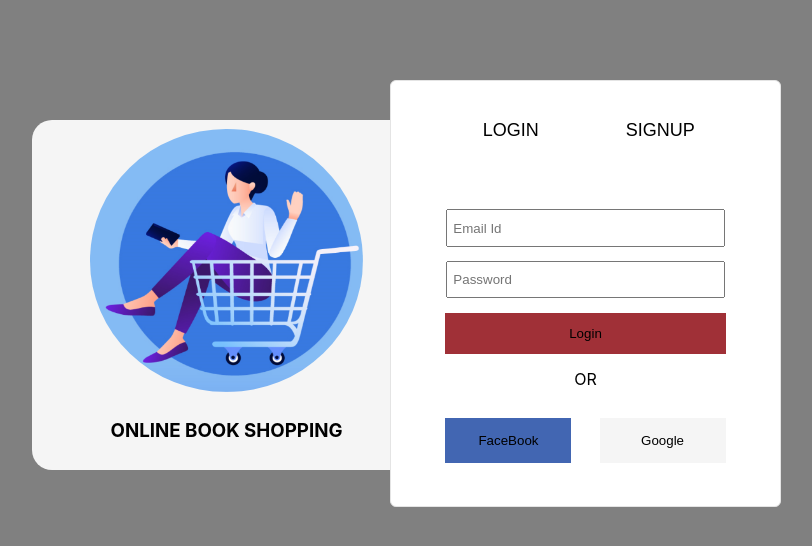
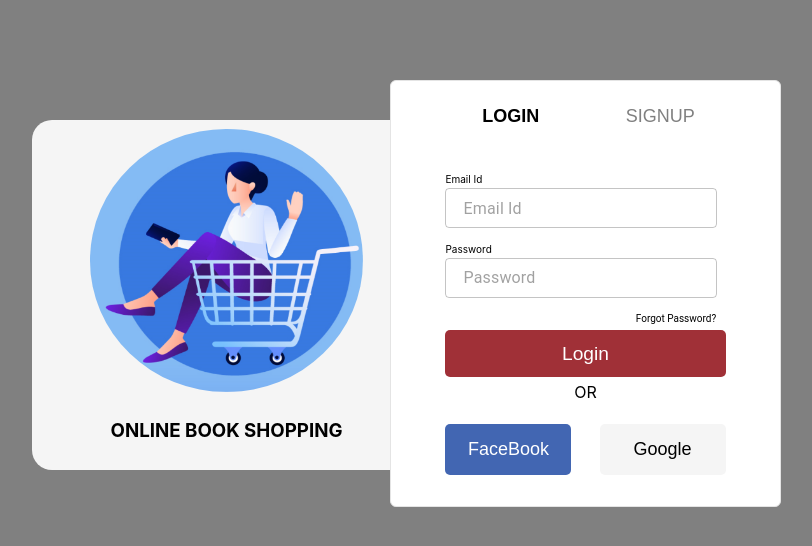
Before and after one commit to vishnu244/BookStore_React-FrontEnd-, a React (Create React App) app in the folder bookstore/: page / in a window 1280 px wide. Shown: the top 546 px of the page, without its empty margins (268-1080 px from the left). Built offline with nearby package versions, Linux system fonts and the light colour scheme.

Commit message:
[Vishnu]-Added SignIn Component

```diff
--- a/bookstore/src/Pages/SignIn/Signin.css
+++ b/bookstore/src/Pages/SignIn/Signin.css
@@ -56,6 +56,7 @@
 
 }
 
+
 .buttons {
     /* border: 1px solid black; */
     width: 80%;
@@ -74,11 +75,24 @@
 .Data {
     /* border: 1px solid black; */
     width: 80%;
-    height: 70%;
+    height: 80%;
     display: flex;
     flex-direction: column;
     justify-content: space-evenly;
     align-items: center;
+}
+.emailid{
+    display: flex;
+    /* flex-direction: column; */
+    justify-content: flex-start;
+    height: 10px;
+    font-size: x-small;
+}
+.forgotpass{
+    margin-left: 190px;
+    width: 81px;
+    height: 13px;
+    font: normal normal normal 10px/13px Roboto;
 }
 
 .inputdetails {
@@ -88,10 +102,10 @@
     display: flex;
     flex-direction: column;
     justify-content: space-evenly;
-    align-items: center;
+    /* align-items: center; */
 }
 
-.inputdetails input {
+.emailinput {
     /* border: 1px solid black; */
     width: 97%;
     height: 15%;
@@ -104,6 +118,8 @@
     height: 20%;
     background-color: #A03037;
     border: none;
+    font-size: larger;
+
 }
 
 
@@ -122,4 +138,5 @@
     flex-direction: row;
     justify-content: space-evenly;
     align-items: center;
+    font-size: large;
 }
--- a/bookstore/src/Pages/SignIn/Signin.jsx
+++ b/bookstore/src/Pages/SignIn/Signin.jsx
@@ -1,6 +1,9 @@
 import React from 'react'
 import onlineShopping from '../../Assets/OnlineShpping.png'
 import './Signin.css'
+
+import TextField from '@mui/material/TextField';
+import Button from '@mui/material/Button';
 
 function Signin() {
     return (
@@ -13,20 +16,23 @@ function Signin() {
                     </div>
                     <div class="box2">
                         <div className="buttons">
-                            <button style={{ backgroundColor: "white", border:"none"}}>LOGIN</button>
-                            <button style={{ backgroundColor: "white", border:"none"}}>SIGNUP</button>
+
+                            <button style={{ backgroundColor: "white", border: "none", fontWeight:"bold" }}>LOGIN</button>
+                            <button style={{ backgroundColor: "white", border: "none", color:"grey" }}>SIGNUP</button>
                         </div>
                         <div className="Data">
                             <div className="inputdetails">
-
-                                <input type="email" placeholder=" Email Id " />
-                                <input type="Password" placeholder=" Password " />
-                                <button>Login</button>
+                                <label className="emailid">Email Id</label>
+                                <TextField id="outlined-basic" className="emailinput" variant="outlined" size="small" placeholder=" Email Id " style={{ display: "flex", flexDirection: "column", justifyContent: "flex-start",height:"50px" }} />
+                                <label className="emailid">Password</label>
+                                <TextField id="outlined-basic" className="emailinput" variant="outlined" size="small" placeholder=" Password " style={{ display: "flex", flexDirection: "column", justifyContent: "flex-start",height:"50px"  }} />
+                                <label className="forgotpass" >Forgot Password?</label>
+                                <button style={{ borderRadius: "5px", color:"white"}}>Login</button>
                                 <text>OR</text>
                             </div>
                             <div className="FBGgl" >
-                                <button style={{ backgroundColor: "#4266B2", border: "grey" }}>FaceBook</button>
-                                <button style={{ backgroundColor: "#F5F5F5", border: "grey" }}>Google</button>
+                                <button style={{ backgroundColor: "#4266B2", border: "grey", borderRadius:"5px", color:"white" }}>FaceBook</button>
+                                <button style={{ backgroundColor: "#F5F5F5", border: "grey", borderRadius:"5px" }}>Google</button>
                             </div>
 
                         </div>
```
